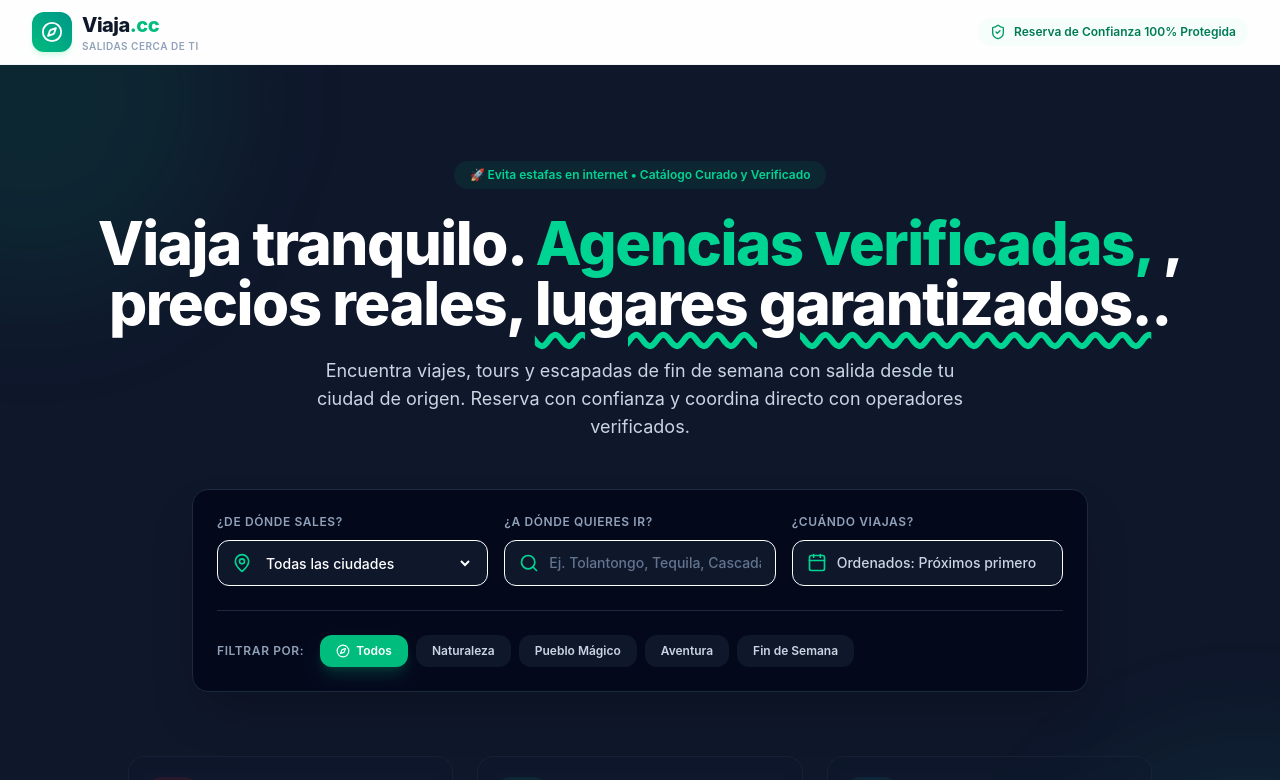
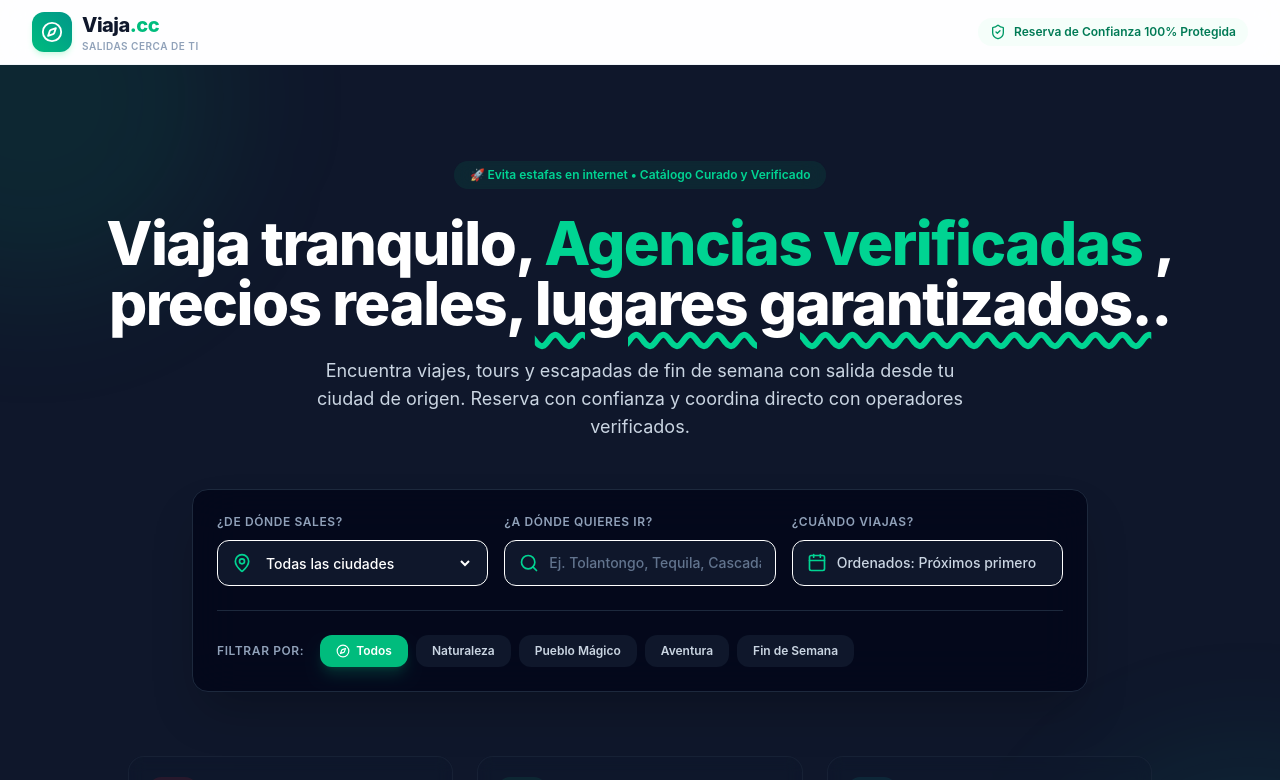
Before and after one commit to joseluisrn1988/viaja, a React (Vite) app: page / in a window 1280 px wide. Shown: the top 780 px of the page. Built offline with nearby package versions, Linux system fonts and the light colour scheme.

Commit message:
Update HeroSearch.tsx

```diff
--- a/src/components/HeroSearch.tsx
+++ b/src/components/HeroSearch.tsx
@@ -35,7 +35,7 @@ export default function HeroSearch({
             🚀 Evita estafas en internet • Catálogo Curado y Verificado
           </span>
           <h1 className="mt-6 text-4xl font-extrabold tracking-tight text-white sm:text-5xl lg:text-6xl">
-            Viaja tranquilo. <span className="text-emerald-400">Agencias verificadas, </span>,<br className="hidden sm:inline" />
+            Viaja tranquilo, <span className="text-emerald-400">Agencias verificadas </span>,<br className="hidden sm:inline" />
              precios reales, <span className="underline decoration-emerald-400 decoration-wavy underline-offset-8">lugares garantizados.</span>.
           </h1>
           <p className="mx-auto mt-6 max-w-2xl text-lg text-slate-300">
```
